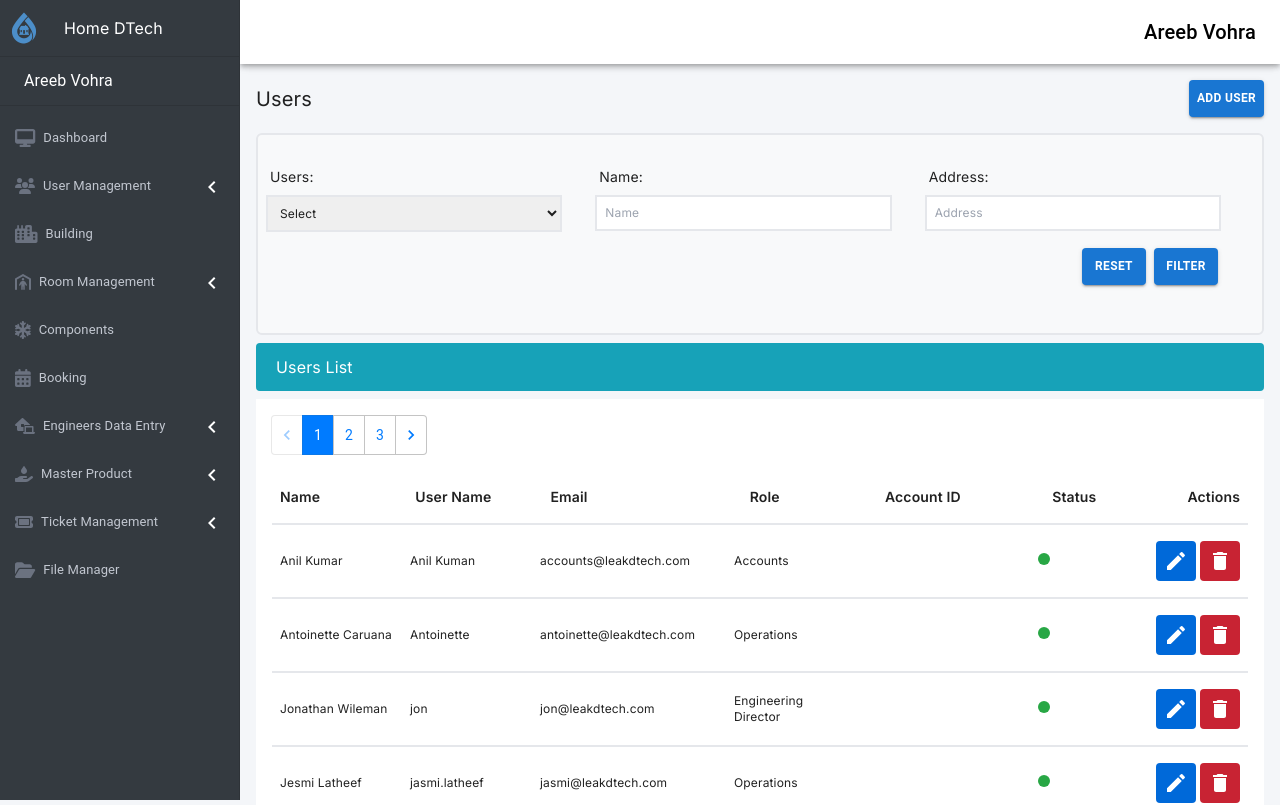
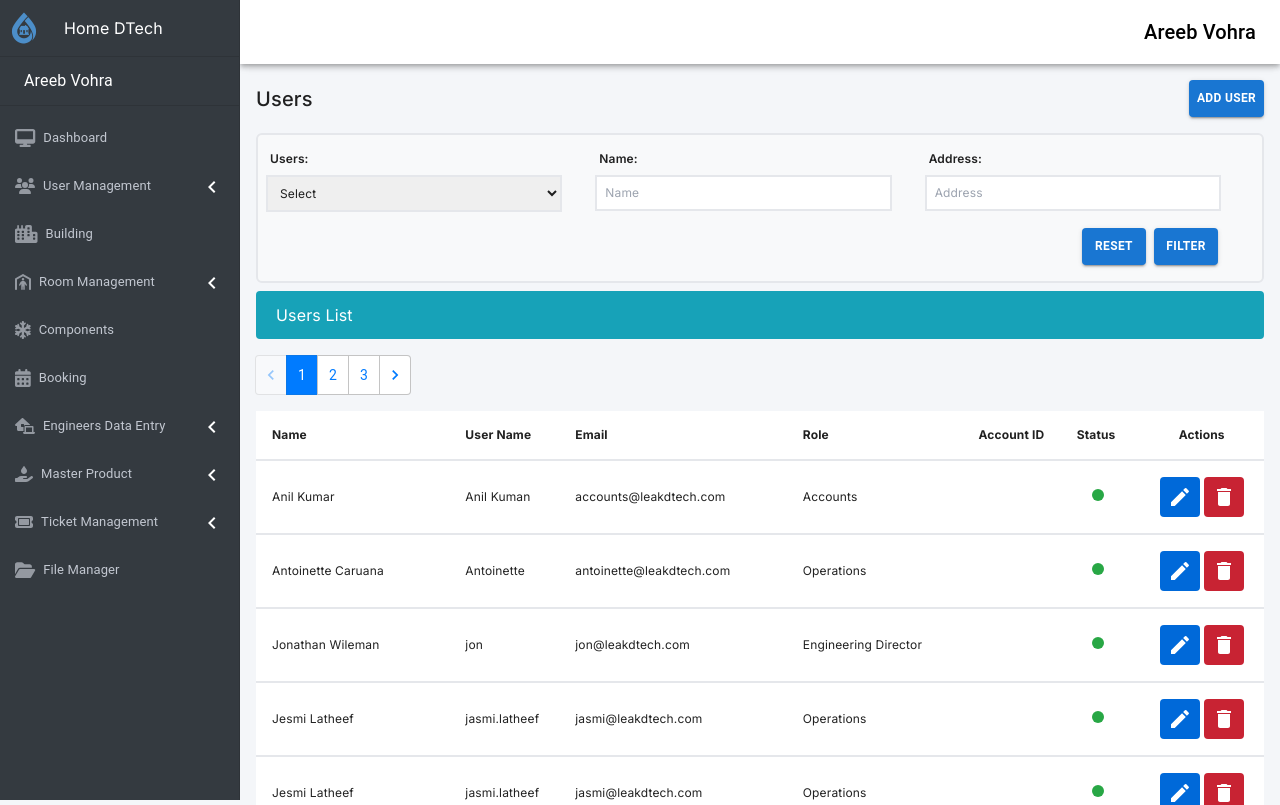
Before and after one commit to Saadgithubit/Home-DTech, a Next.js app: page /users in a window 1280 px wide. Shown: the top 805 px of the page. Built offline with nearby package versions, Linux system fonts and the light colour scheme.

Commit message:
ul repalce to table in userlist & rolelist

```diff
--- a/src/app/(user-management)/users/page.tsx
+++ b/src/app/(user-management)/users/page.tsx
@@ -1,12 +1,14 @@
-import React from 'react';
-import { Box } from "@mui/material";
+import { Inter } from 'next/font/google'
 
 import ButtonComponent from "@/components/button";
 import InnerHeader from "@/components/innerheader";
-import NavContainer from "@/components/filtersection";
 import { UserList } from '@/components/pagelists';
+import FilterSection from '@/components/filtersection';
+
+const inter = Inter({ subsets: ['latin'] })
 
 export default function Users() {
+
     const list = [
         { name: "Anil Kumar", userName: "Anil Kuman", email: "accounts@leakdtech.com", role: "Accounts" },
         { name: "Antoinette Caruana", userName: "Antoinette	", email: "antoinette@leakdtech.com	", role: "Operations" },
@@ -25,16 +27,14 @@ export default function Users() {
     ]
 
     return (
-        <div>
+        <div className={inter.className}>
             <span className="flex py-2 text-xl items-center justify-between">
-                <h1>Users</h1>
+                <h1 className='font-medium'>Users</h1>
                 <ButtonComponent title={'Add User'} />
             </span>
-            <NavContainer />
+            <FilterSection />
             <InnerHeader title={'Users List'} />
-            <Box component="main" sx={{ flexGrow: 1, bgcolor: 'background.default', p: 2 }}>
                 <UserList list={list} />
-            </Box>
         </div>
     )
 }
--- a/src/components/drawer/index.tsx
+++ b/src/components/drawer/index.tsx
@@ -60,7 +60,7 @@ function DrawerList({ collapseIndex, handleCollapse, isExpanded }: DrawerListPro
                         {nested
                             ? (<ListItemButton onClick={() => handleCollapse(index1)} sx={{ minHeight: 48, display: 'flex',padding: '0 15px'}}>
                                 <ListItemIcon sx={{ minWidth: 0, mr: 1, textAlign: 'center', justifyContent: 'center' }}>
-                                    {font && <FontAwesomeIcon className="text-gray-500" icon={font} />}
+                                    {font && <FontAwesomeIcon className="text-[#9499A1]" icon={font} />}
                                 </ListItemIcon>
                                 <ListItemText primary={name} sx={{ opacity: 1, color: '#C2C7D0' }} primaryTypographyProps={{ fontSize: '13px' }} />
                                 {!isExpanded
@@ -83,7 +83,7 @@ function DrawerList({ collapseIndex, handleCollapse, isExpanded }: DrawerListPro
                             : (<Link href={`/${name.replace(/\s/g, '-').toLowerCase()}`}>
                                 <ListItemButton sx={{ minHeight: 48, display: 'flex',padding: '0 15px' }}>
                                     <ListItemIcon sx={{ minWidth: 0, mr: 1, textAlign: 'center', justifyContent: 'center' }}>
-                                        {font && <FontAwesomeIcon className="text-gray-500 text-lg" icon={font} />}
+                                        {font && <FontAwesomeIcon className="text-[#9499A1] text-lg" icon={font} />}
                                     </ListItemIcon>
                                     <ListItemText primary={name} sx={{ opacity: 1, color: '#C2C7D0' }} primaryTypographyProps={{ fontSize: '13px' }} />
                                 </ListItemButton>
@@ -93,7 +93,7 @@ function DrawerList({ collapseIndex, handleCollapse, isExpanded }: DrawerListPro
                                 <Link key={index2} href={`/${item2.replace(/\s/g, '-').toLocaleLowerCase()}`}>
                                     <ListItemButton sx={{ minHeight: 30, justifyContent: 'initial', px: 2.5, }}>
                                         <ListItemIcon sx={{ minWidth: 0, mr: 1, textAlign: 'center', justifyContent: 'center' }}>
-                                            <FontAwesomeIcon className="text-gray-500 text-xs" icon={faCircle} />
+                                            <FontAwesomeIcon className="text-[#9499A1] text-xs" icon={faCircle} />
                                         </ListItemIcon>
                                         <ListItemText primary={item2} sx={{ opacity: 1, color: '#C2C7D0' }} primaryTypographyProps={{ fontSize: '13px' }} />
                                     </ListItemButton>
--- a/src/components/filtersection/index.tsx
+++ b/src/components/filtersection/index.tsx
@@ -2,19 +2,19 @@ import ButtonComponent from "../button";
 
 export default function FilterSection() {
     return (
-        <div className="flex justify-between bg-[#F8F9FA] rounded-md py-8 px-2 my-2 border-2 flex-wrap">
+        <div className="flex justify-between bg-[#F8F9FA] rounded-md pt-4 px-2 my-2 border-2 flex-wrap">
             <span className="inline-flex flex-col space-y-2 w-1/3">
-                <p className="text-sm ml-1">Users:</p>
+                <p className="text-xs font-semibold ml-1">Users:</p>
                 <select className="border-2 text-xs w-[90%] p-2">
                     <option>Select</option>
                 </select>
             </span>
             <span className="inline-flex flex-col space-y-2 w-1/3">
-                <p className="text-sm ml-1">Name:</p>
+                <p className="text-xs font-semibold ml-1">Name:</p>
                 <input placeholder="Name" className="border-2 text-xs w-[90%] p-2" />
             </span>
             <span className="inline-flex flex-col space-y-2 w-1/3">
-                <p className="text-sm ml-1">Address:</p>
+                <p className="text-xs font-semibold ml-1">Address:</p>
                 <input placeholder="Address" className="border-2 text-xs w-[90%] p-2" />
             </span>
             <span className="w-full justify-end inline-flex pr-9 p-2 my-2 space-x-2">
--- a/src/components/pageLists/roleList/index.tsx
+++ b/src/components/pageLists/roleList/index.tsx
@@ -1,6 +1,7 @@
 'use client'
 import React from 'react'
 import { Delete as DeleteIcon, Create as CreateIcon } from '@mui/icons-material'
+import { Box } from "@mui/material";
 import { useRouter, usePathname, useSearchParams } from 'next/navigation';
 import Pagination from '@/components/pagination';
 import { ChangeEvent } from 'react';
@@ -32,33 +33,39 @@ const RoleList: React.FC<RoleListProps> = ({ list, itemsPerPage = 6 }) => {
 
 
     return (
-        <div>
+        <div className='p-2'>
             <div className="pb-4">
                 <Pagination count={totalPages} page={currentPage} onChange={handlePageChange} />
             </div>
-            <ul className="flex border-b-2 py-4 px-2 text-xs font-semibold justify-around">
-                <li className='w-28'>ID</li>
-                <li className='w-28'>Name</li>
-                <li className='w-28 pl-9'>Action</li>
-            </ul>
-            {displayedList.map((item , index)=>{
-                const { id , name } = item
-                return(
-                    <ul key={index} className="flex border-b-2 py-4 px-2 text-xs justify-around items-center">
-                        <li className='w-28'>{id}</li>
-                        <li className='w-28 mr-6'>{name}</li>
-                        <li className='flex'>
+            <Box component="main" sx={{ flexGrow: 1, bgcolor: 'background.default' }}>
+            <table className='w-full'>
+                <tr className='border-b-2 text-xs'>
+                    <th className='py-4 px-4 text-left'>ID</th>
+                    <th className='py-4 px-16 text-left'>Name</th>
+                    <th className='text-left py-4'>Action</th>
+                </tr>
+                {displayedList.map((item, index) => {
+                    const { id, name } = item
+                    return (
+                        <tr key={index} className="border-b-2 text-xs">
+                            <td className='text-left px-4 py-2'>{id}</td>
+                            <td className='text-left py-2 px-16'>{name}</td>
+                            <td className='text-left py-2'>
+                                <span className='flex'>
                                     <button className="p-2 rounded-s rounded-e text-white bg-[#0069D9]">
-                                <CreateIcon />
+                                        <CreateIcon/>
                                     </button>
                                     <div className='pl-1' />
                                     <button className="p-2 rounded-s rounded-e text-white bg-[#C82333]">
                                         <DeleteIcon />
                                     </button>
-                        </li>
-                    </ul>
+                                </span>
+                            </td>
+                        </tr>
                     )
                 })}
+            </table>
+            </Box>
             <div className="pt-4">
                 <Pagination count={totalPages} page={currentPage} onChange={handlePageChange} />
             </div>
--- a/src/components/pageLists/userList/index.tsx
+++ b/src/components/pageLists/userList/index.tsx
@@ -4,6 +4,7 @@ import { Delete as DeleteIcon, Create as CreateIcon } from '@mui/icons-material'
 import { useRouter, usePathname, useSearchParams } from 'next/navigation';
 import Pagination from '@/components/pagination';
 import { ChangeEvent } from 'react';
+import { Box } from '@mui/material';
 
 
 interface UserListProps {
@@ -34,30 +35,33 @@ const UserList: React.FC<UserListProps> = ({ list, itemsPerPage = 5 }) => {
     const totalPages = Math.ceil(list.length / itemsPerPage);
 
     return (
-        <div>
+        <div className='py-2'>
             <div className="pb-4">
                 <Pagination count={totalPages} page={currentPage} onChange={handlePageChange} />
             </div>
-            <ul className="flex border-b-2 py-4 px-2 text-sm font-semibold justify-between">
-                <li className='w-28'>Name</li>
-                <li className='w-28'>User Name</li>
-                <li className='w-44'>Email</li>
-                <li className='w-28'>Role</li>
-                <li className='w-36'>Account ID</li>
-                <li className='w-28'>Status</li>
-                <li>Actions</li>
-            </ul>
+            <Box component="main" sx={{ flexGrow: 1, bgcolor: 'background.default'}}>
+                <table className='w-full'>
+            <tr className="border-b-2 text-xs font-semibold">
+                <th className='text-left p-4'>Name</th>
+                <th className='text-left py-4'>User Name</th>
+                <th className='text-left py-4'>Email</th>
+                <th className='text-left py-4'>Role</th>
+                <th className='text-left py-4'>Account ID</th>
+                <th className='text-left py-4'>Status</th>
+                <th>Actions</th>
+            </tr>
             {displayedList.map((item, index) => {
                 const { name, userName, email, role } = item
                 return (
-                    <ul key={index} className="flex border-b-2 py-4 px-2 text-xs justify-between items-center">
-                        <li className='w-28'>{name}</li>
-                        <li className='w-28'>{userName}</li>
-                        <li className='w-44'>{email}</li>
-                        <li className='w-28'>{role}</li>
-                        <li className='w-36'></li>
-                        <li className='w-28 px-3'><span className="inline-block w-3 h-3 rounded-full bg-[#28A745]"></span></li>
-                        <li className='flex'>
+                    <tr key={index} className="border-b-2 text-xs">
+                        <td className='p-4'>{name}</td>
+                        <td className='py-4'>{userName}</td>
+                        <td className='py-4'>{email}</td>
+                        <td className='py-4'>{role}</td>
+                        <td className='py-4'></td>
+                        <td className='p-4'><span className="inline-block w-3 h-3 rounded-full bg-[#28A745]"></span></td>
+                        <td className='text-center py-4'>
+                            <span className='inline-flex'>
                             <button className="p-2 rounded-s rounded-e text-white bg-[#0069D9]">
                                 <CreateIcon />
                             </button>
@@ -65,10 +69,13 @@ const UserList: React.FC<UserListProps> = ({ list, itemsPerPage = 5 }) => {
                             <button className="p-2 rounded-s rounded-e text-white bg-[#C82333]">
                                 <DeleteIcon />
                             </button>
-                        </li>
-                    </ul>
+                            </span>
+                        </td>
+                    </tr>
                 )
             })}
+            </table>
+            </Box>
             <div className="pt-4">
                 <Pagination count={totalPages} page={currentPage} onChange={handlePageChange} />
             </div>
```
Also changed, not shown: src/app/(user-management)/roles/page.tsx (+2 -8 lines). Lines whose indentation alone changed are shown as unchanged.
